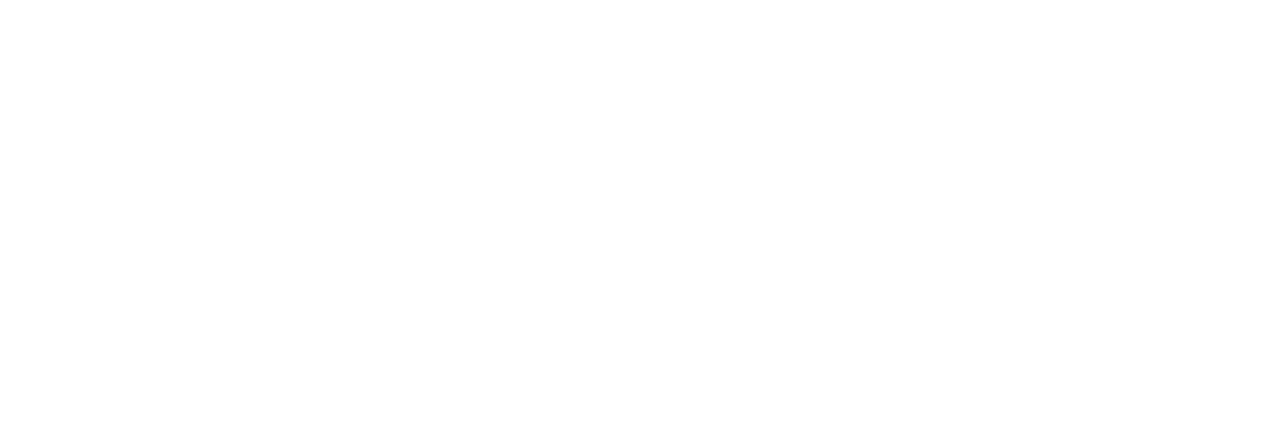
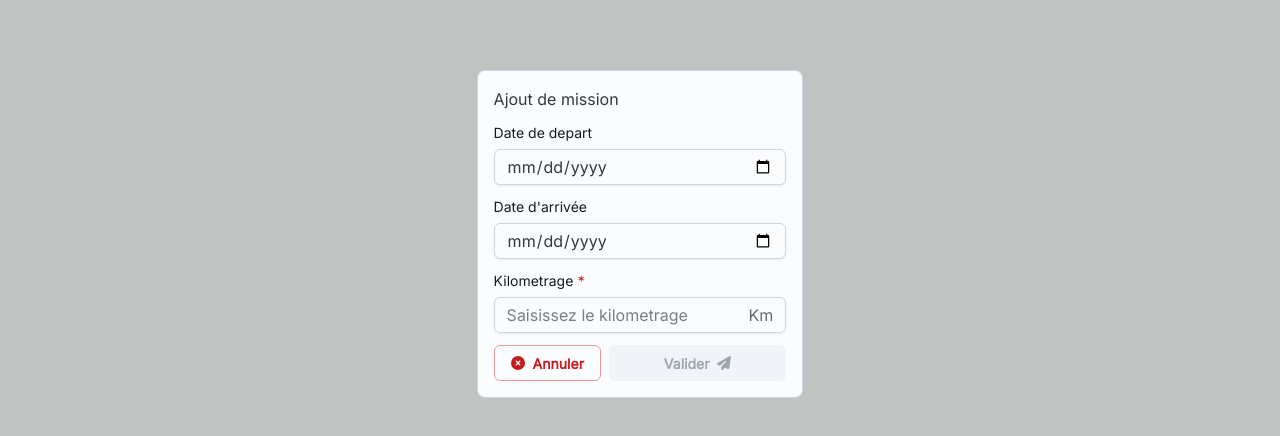
Before and after one commit to Abbv75/erp-mission, a React (Create React App) app: page /mission-liste in a window 1280 px wide. Both pictures are taken after a click on the button "Ajouter". Shown: the part 166-602 px from the top of the page. Built offline with nearby package versions, Linux system fonts and the light colour scheme; no server answers.

Commit message:
`feat: Add delete mission functionality and edition form`

```diff
--- /dev/null
+++ b/src/functions/addMission.js
@@ -0,0 +1,27 @@
+import axios from "axios";
+
+export const addMission = async (
+    date_depart,
+    date_arrivee,
+    kilometrage,
+) => {
+    try {
+        await axios.postForm(
+            `${process.env.REACT_APP_API_URL}/addMission.php`,
+            {
+                date_depart,
+                date_arrivee,
+                kilometrage,
+            }
+        );
+
+        console.log('====================================');
+        console.log("Mission ajouter avec success");
+        console.log('====================================');
+
+        return true;
+    } catch (error) {
+        console.error(error);
+        return false;
+    }
+}
--- /dev/null
+++ b/src/functions/deleteMission.js
@@ -0,0 +1,19 @@
+import axios from "axios";
+
+export const deleteMission = async (id) => {
+    try {
+        await axios.postForm(
+            `${process.env.REACT_APP_API_URL}/deleteMission.php`,
+            {
+                id: id
+            }
+        );
+
+        console.log('Mission supprimer====================================');
+
+        return true;
+    } catch (error) {
+        console.error(error);
+        return false;
+    }
+}
--- /dev/null
+++ b/src/pages/Mission-liste/EditionForm.jsx
@@ -0,0 +1,185 @@
+import { faPaperPlane, faTimesCircle } from '@fortawesome/free-solid-svg-icons'
+import { FontAwesomeIcon } from '@fortawesome/react-fontawesome'
+import { Button, Card, FormControl, FormLabel, Input, Modal, Option, Select, Stack, Typography } from '@mui/joy'
+import React, { useEffect, useState } from 'react'
+import { toast } from 'react-toastify'
+import { editeUser } from '../../functions/editeUser'
+import { addVehicule } from '../../functions/addVehicule'
+import { editeVehicule } from '../../functions/editeVehicule'
+import { addMission } from '../../functions/addMission'
+
+const EditionForm = ({ isFormOpened = false, setisFormOpened, loadMission, currentValue = null }) => {
+    const [data, setdata] = useState({
+        id_mission: undefined,
+        date_depart: undefined,
+        date_arrivee: undefined,
+        kilometrage: undefined,
+    });
+
+    const haandleSubmit = (e) => {
+        e.preventDefault();
+
+        const {
+            id_mission,
+            date_depart,
+            date_arrivee,
+            kilometrage,
+        } = data;
+
+        if (!!id_mission) {
+            // editeVehicule(
+            //     matricule,
+            //     date_achat,
+            //     type,
+            //     marque,
+            //     id_voiture
+            // ).then(
+            //     () => {
+            //         toast.success("Utilisateur modifier avec succes");
+            //         loadVehicule && loadVehicule();
+            //     }
+            // ).catch(
+            //     () => {
+            //         toast.error("Utilisateur non modifier");
+            //     }
+            // ).finally(
+            //     () => {
+            //         setisFormOpened(false);
+            //     }
+            // )
+        }
+        else {
+            addMission(
+                date_depart,
+                date_arrivee,
+                kilometrage,
+            ).then(
+                () => {
+                    toast.success("Mission ajouter avec succes");
+                    loadMission && loadMission();
+                }
+            ).catch(
+                () => {
+                    toast.error("Mission non ajouter");
+                }
+            ).finally(
+                () => {
+                    setisFormOpened(false);
+                }
+            )
+        }
+    }
+
+    useEffect(
+        () => {
+            if (!!currentValue) {
+                setdata({
+                    date_arrivee: currentValue?.date_arrivee,
+                    date_depart: currentValue.date_depart,
+                    kilometrage: currentValue?.kilometrage,
+                    id_mission: currentValue.id_voiture,
+                })
+            }
+            else {
+                setdata({
+                    id_mission: undefined,
+                    date_depart: undefined,
+                    date_arrivee: undefined,
+                    kilometrage: undefined,
+                })
+            }
+        },
+        [currentValue]
+    )
+
+    return (
+        <Modal
+            open={isFormOpened}
+            onClose={() => setisFormOpened && setisFormOpened(false)}
+            slotProps={{
+                root: {
+                    sx: {
+                        display: "flex",
+                        flex: 1,
+                        alignItems: "center",
+                        justifyContent: "center"
+                    }
+                }
+            }}
+        >
+            <form
+                onSubmit={haandleSubmit}
+            >
+                <Card>
+                    <Typography>{data.id_mission ? "Modification" : "Ajout"} de mission</Typography>
+
+                    <FormControl>
+                        <FormLabel>Date de depart</FormLabel>
+                        <Input
+                            placeholder='Selectionnez la date de depart'
+                            value={data.date_depart}
+                            onChange={({ target }) => setdata({
+                                ...data,
+                                date_depart: target.value
+                            })}
+                            type='date'
+                        />
+                    </FormControl>
+
+                    <FormControl>
+                        <FormLabel>Date d'arrivée</FormLabel>
+                        <Input
+                            placeholder="Selectionnez la date d'arrivée"
+                            value={data.date_arrivee}
+                            onChange={({ target }) => setdata({
+                                ...data,
+                                date_arrivee: target.value
+                            })}
+                            type='date'
+                        />
+                    </FormControl>
+
+                    <FormControl required>
+                        <FormLabel>Kilometrage</FormLabel>
+                        <Input
+                            placeholder="Saisissez le kilometrage"
+                            value={data.kilometrage}
+                            onChange={({ target }) => setdata({
+                                ...data,
+                                kilometrage: target.value
+                            })}
+                            type='number'
+                            endDecorator={"Km"}
+                        />
+                    </FormControl>
+
+                    <Stack
+                        gap={1}
+                        direction={"row"}
+                    >
+                        <Button
+                            color='danger'
+                            variant='outlined'
+                            startDecorator={
+                                <FontAwesomeIcon icon={faTimesCircle} />
+                            }
+                            type='reset'
+                            onClick={() => setisFormOpened(false)}
+                        >Annuler</Button>
+
+                        <Button
+                            fullWidth
+                            endDecorator={
+                                <FontAwesomeIcon icon={faPaperPlane} />
+                            }
+                            type='submit'
+                            disabled={!data.date_arrivee || !data.date_depart || !data.kilometrage}
+                        >Valider</Button>
+                    </Stack>
+                </Card>
+            </form>
+        </Modal>
+    )
+}
+
+export default EditionForm
--- a/src/pages/Mission-liste/MissionItem.jsx
+++ b/src/pages/Mission-liste/MissionItem.jsx
@@ -2,8 +2,27 @@
 import { FontAwesomeIcon } from '@fortawesome/react-fontawesome'
 import { Avatar, Button, ButtonGroup, Card, Divider, Stack, Typography } from '@mui/joy'
 import React from 'react'
+import { toast } from 'react-toastify'
+import { deleteMission } from '../../functions/deleteMission'
 
-const MissionItem = ({ data }) => {
+const MissionItem = ({ data, loadMission }) => {
+    const handleDelete = (id) => {
+        if (
+            window.confirm("Etes vous sur de vouloir supprimer?")
+        ) {
+            deleteMission(id).then(
+                () => {
+                    toast.success("Suppression reussit");
+                    loadMission && loadMission();
+                }
+            ).catch(
+                () => {
+                    toast.error("Suppression echouer");
+                }
+            )
+        }
+    }
+
     return (
         <Card
             sx={{
@@ -60,6 +79,7 @@
                     startDecorator={
                         <FontAwesomeIcon icon={faTrashArrowUp} />
                     }
+                    onClick={() => handleDelete(data.id_mission)}
                 >Supprimer</Button>
                 <Button
                     fullWidth
--- a/src/pages/Mission-liste/index.js
+++ b/src/pages/Mission-liste/index.js
@@ -4,9 +4,12 @@
 import React, { useCallback, useEffect, useState } from 'react'
 import MissionItem from './MissionItem'
 import { getAllMission } from '../../functions/getAllMission'
+import EditionForm from './EditionForm'
 
 const MissionListe = () => {
     const [data, setdata] = useState([]);
+    const [isFormOpened, setisFormOpened] = useState(false);
+    const [currentValue, setcurrentValue] = useState(null);
 
     const loadMission = useCallback(
         () => {
@@ -23,8 +26,8 @@
     );
 
     const handleAdd = () => {
-        // setcurrentValue(null);
-        // setisFormOpened(true);
+        setcurrentValue(null);
+        setisFormOpened(true);
     }
 
     return (
@@ -58,10 +61,18 @@
                         <MissionItem
                             key={index}
                             data={value}
+                            loadMission={loadMission}
                         />
                     ))
                 }
             </Stack>
+
+            <EditionForm
+                setisFormOpened={setisFormOpened}
+                isFormOpened={isFormOpened}
+                loadMission={loadMission}
+                currentValue={currentValue}
+            />
         </Stack>
     )
 }
```
Also changed, not shown: 2 other files (tests, documents, lock files or other folders).
